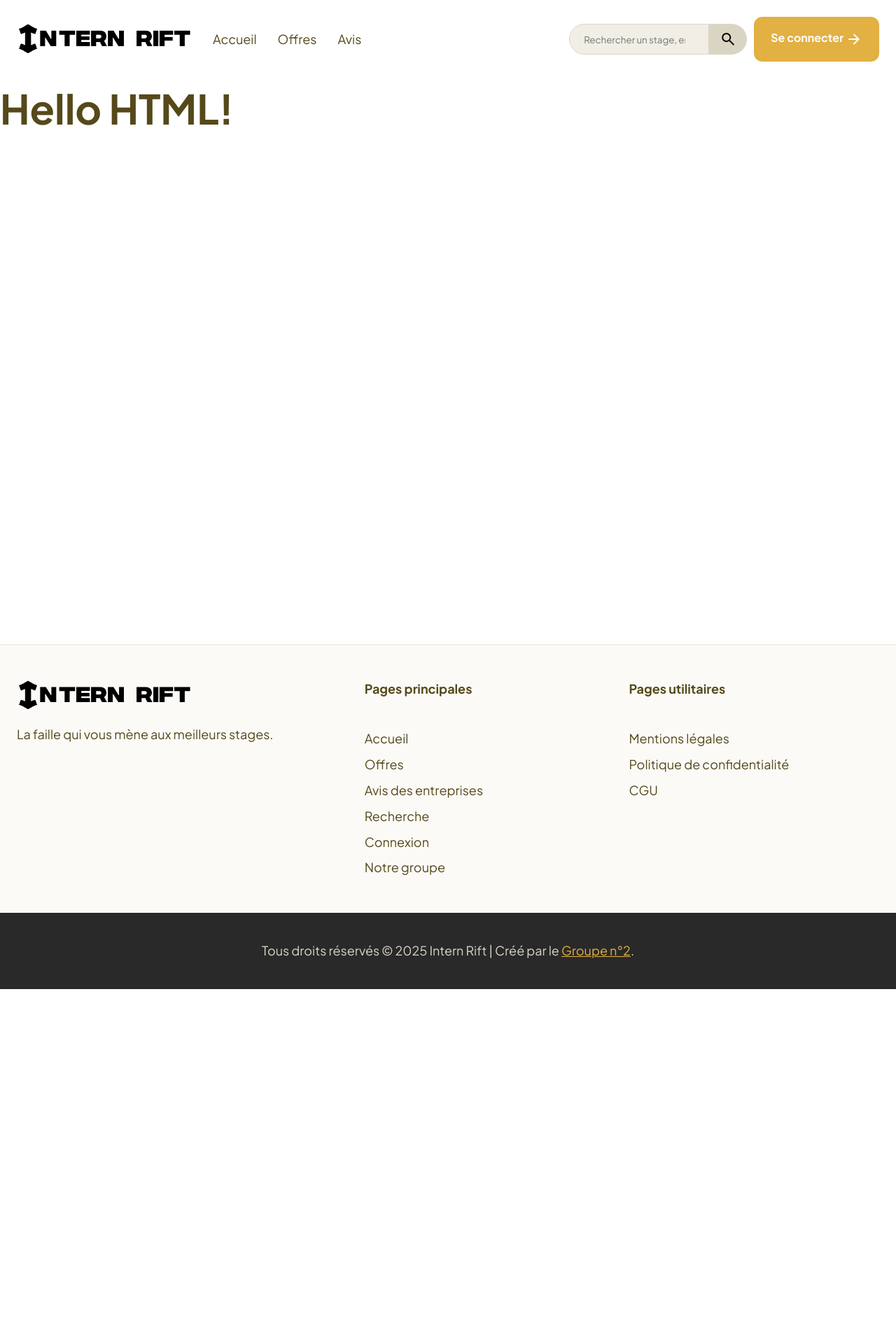
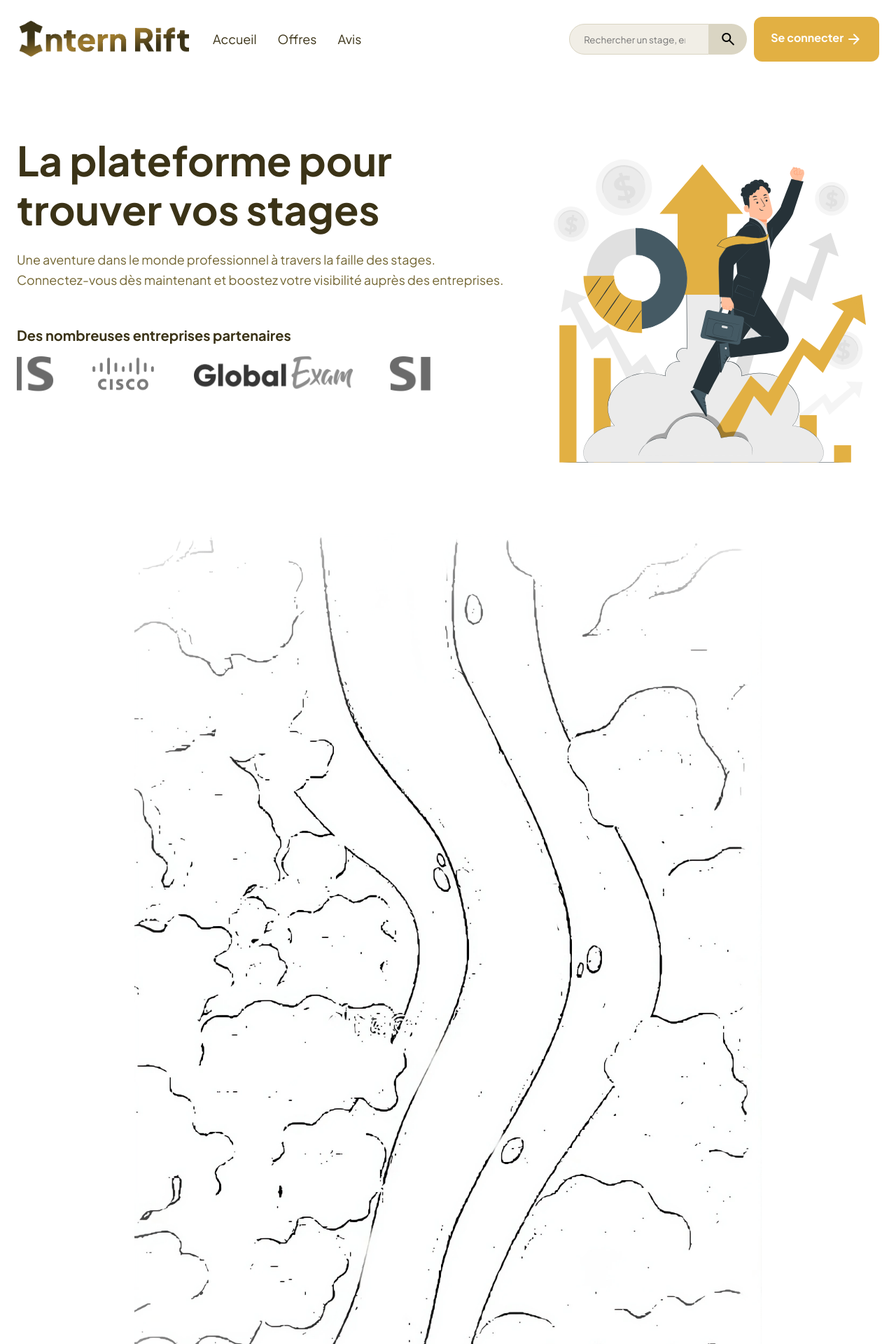
Before and after one commit to PLRpower/ProjetWeb, a PHP site: page /pages/index.html in a window 1280 px wide. Shown: the top 1920 px of the page at 70% size. Before the commit the page ends 1413 px from the top, so only its background shows below. Run offline with PHP 8.4, Linux system fonts and the light colour scheme.

Commit message:
- Début de la page d'accueil (hero + début de la section avec la faille) - Modifications sur le header

```diff
--- a/assets/css/header.css
+++ b/assets/css/header.css
@@ -6,6 +6,7 @@
     top: 0;
     left: 0;
     background-color: var(--neutral-100);
+    z-index: 10;
 }
 
 .header__container {
@@ -37,7 +38,6 @@
     display: flex;
     background-color: var(--neutral-100);
     width: 100%;
-    z-index: 10;
 }
 
 .header__links__left {
--- /dev/null
+++ b/assets/css/home.css
@@ -0,0 +1,63 @@
+.hero__container {
+    display: flex;
+    max-width: 1268px;
+    text-wrap: balance;
+    margin: 50px auto;
+    padding: 24px;
+}
+
+.hero__image {
+    width: 40%;
+}
+
+.hero__subtitle {
+    font-size: 20px;
+    margin-top: 50px;
+}
+
+.hero__scroll {
+    position: relative;
+    height: 50px;
+    overflow: hidden;
+    max-width: 80%;
+}
+
+.hero__scroll__images {
+    position: absolute;
+    white-space: nowrap;
+    animation: scrollImages 20s infinite linear;
+}
+
+.hero__scroll img {
+    margin-right: 50px;
+    height: 50px;
+}
+
+.rift__background {
+    width: 70%;
+    display: block;
+    margin-left: auto;
+    margin-right: auto;
+    mask-image: radial-gradient(circle, white 50%, transparent 100%);
+}
+
+@keyframes scrollImages {
+    from {
+        transform: translateX(0%);
+    }
+    to {
+        transform: translateX(-50%);
+    }
+}
+
+@media screen and (max-width: 48rem) {
+    .hero__container {
+        flex-direction: column;
+        margin-top: 0;
+        gap: 50px;
+    }
+
+    .hero__image {
+        width: 100%;
+    }
+}
--- a/assets/css/styles.css
+++ b/assets/css/styles.css
@@ -48,6 +48,28 @@ h1, h2, h3, h4, h5, h6 {
     color: var(--neutral-800);
     margin-top: 0;
     font-weight: 700;
+}
+
+@media screen and (max-width: 30rem) {
+    h1 {
+        font-size: 36px;
+        line-height: 1.2em;
+    }
+}
+
+@media screen and (max-width: 48rem) {
+    h1 {
+        margin-bottom: 16px;
+        font-size: 40px;
+        line-height: 1.3em;
+    }
+}
+
+@media screen and (max-width: 64rem) {
+    h1 {
+        margin-bottom: 20px;
+        font-size: 50px;
+    }
 }
 
 .paragraph__small {
@@ -116,9 +138,9 @@ input {
     --neutral-300: #f1eee6;
     --neutral-400: #dad5c3;
     --neutral-500: #bfae69;
-    --neutral-600: #908249;
-    --neutral-700: #84712e;
-    --neutral-800: #55491a;
+    --neutral-600: #746734;
+    --neutral-700: #64572c;
+    --neutral-800: #3b3317;
     --neutral-900: #000000;
     --general-shadow-02: #0f086a0a;
     --general-shadow-01: #0f086a08;
--- a/pages/index.html
+++ b/pages/index.html
@@ -7,10 +7,11 @@
     <meta content="width=device-width, initial-scale=1" name="viewport">
     <link href="https://fonts.googleapis.com/css2?family=Material+Symbols+Rounded" rel="stylesheet"/>
 
-    <link href="../assets/css/styles.css" rel="stylesheet">
-    <link href="../assets/css/header.css" rel="stylesheet">
-    <link href="../assets/css/buttons.css" rel="stylesheet">
-    <link href="../assets/css/footer.css" rel="stylesheet">
+    <link href="/assets/css/styles.css" rel="stylesheet">
+    <link href="/assets/css/header.css" rel="stylesheet">
+    <link href="/assets/css/buttons.css" rel="stylesheet">
+    <link href="/assets/css/footer.css" rel="stylesheet">
+    <link href="/assets/css/home.css" rel="stylesheet">
 </head>
 
 <body>
@@ -19,7 +20,7 @@
     <section class="header__container">
         <div class="header__menu">
             <a class="logo" href="#">
-                <img alt="Logo | Intern Rift" height="135" src="../assets/images/logo.png" width="778">
+                <img alt="Logo | Intern Rift" height="135" src="/assets/images/logo.png" width="617">
             </a>
             <button class="button__primary header__hamburger" id="headerHamburger">
                 <span class="material-symbols-rounded" id="headerIcon">menu</span>
@@ -50,14 +51,37 @@
 </header>
 
 <main>
-    <h1>Hello HTML!</h1>
+    <section class="hero__container">
+        <div>
+            <h1>La plateforme pour trouver vos stages</h1>
+            <p>Une aventure dans le monde professionnel à travers la faille des stages.
+                Connectez-vous dès maintenant et boostez votre visibilité auprès des entreprises.
+            </p>
+            <h4 class="hero__subtitle">Des nombreuses entreprises partenaires</h4>
+            <div class="hero__scroll">
+                <div class="hero__scroll__images">
+                    <img alt="Siemens" src="/assets/images/siemens.png">
+                    <img alt="Cisco" src="/assets/images/cisco.png">
+                    <img alt="Global Exam" src="/assets/images/globalexam.png">
+                    <img alt="Siemens" src="/assets/images/siemens.png">
+                    <img alt="Cisco" src="/assets/images/cisco.png">
+                    <img alt="Global Exam" src="/assets/images/globalexam.png">
+                </div>
+            </div>
+        </div>
+        <img alt="Hero | Intern Rift | Image de Storyset" class="hero__image" src="/assets/images/hero.svg">
+    </section>
+
+    <section>
+        <img alt="Bg" class="rift__background" src="/assets/images/background.webp">
+    </section>
 </main>
 
 <footer>
     <section class="footer__container">
         <div class="footer__logo">
             <a class="logo" href="#">
-                <img alt="Logo | Intern Rift" height="135" src="../assets/images/logo.png" width="778">
+                <img alt="Logo | Intern Rift" height="135" src="/assets/images/logo.png" width="617">
             </a>
             <p>La faille qui vous mène aux meilleurs stages.</p>
         </div>
```
Also changed, not shown: assets/images/background.webp (added), assets/images/cisco.png (added), assets/images/globalexam.png (added), assets/images/hero.svg (added), assets/images/logo.png, assets/images/siemens.png (added).
